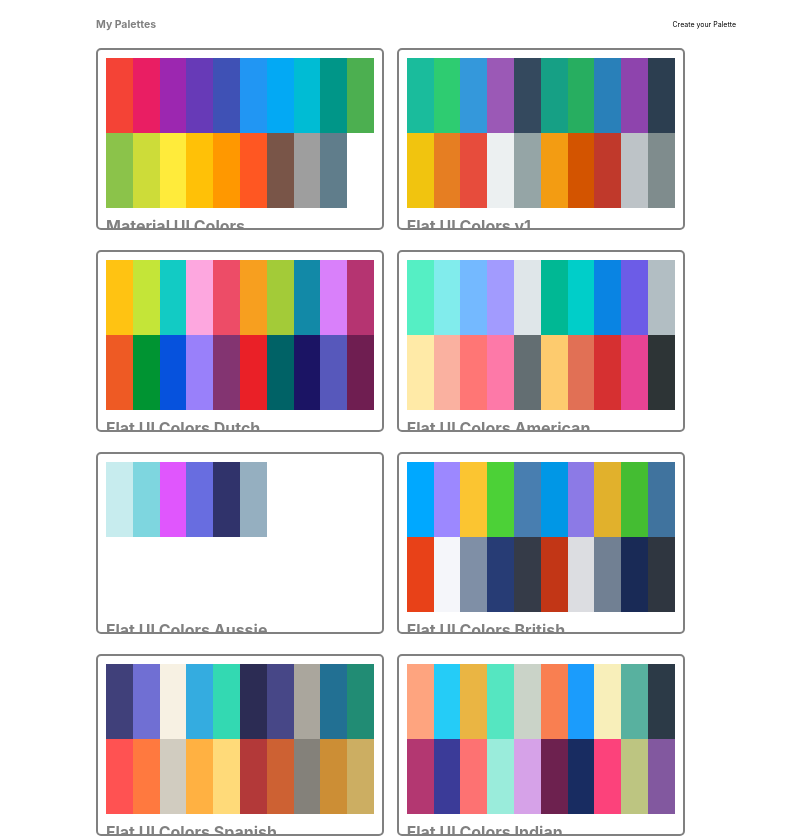
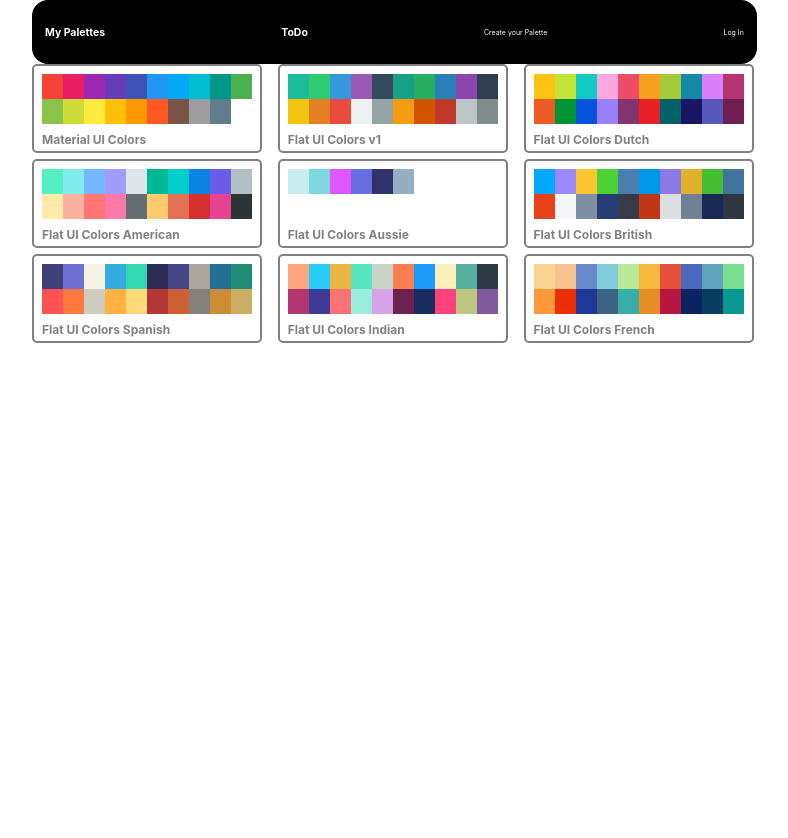
Before and after one commit to kimiakamrava/collage-app-frontend, a React (Create React App) app: page /palettes in a window 1280 px wide. Shown: the top 838 px of the page, without its empty margins (224-1012 px from the left). After the commit the page ends 800 px from the top, so only its background shows below. Built offline with nearby package versions, Linux system fonts and the light colour scheme.

Commit message:
some notes

```diff
--- a/package.json
+++ b/package.json
@@ -11,6 +11,7 @@
     "@testing-library/user-event": "^12.1.10",
     "array-move": "^3.0.1",
     "chroma-js": "^2.1.0",
+    "grid": "^3.3.7",
     "rc-slider": "^9.7.1",
     "react": "^17.0.1",
     "react-color": "^2.19.3",
--- a/src/App.js
+++ b/src/App.js
@@ -1,14 +1,19 @@
 import React, { Component } from 'react';
 import { Route, Switch, withRouter, Redirect } from "react-router-dom";
 import Palette from "./Palette";
+import Note from "./Note"
 import PaletteAll from "./PaletteAll";
 import ColorShadePalette from "./ColorShadePalette";
 import seedColors from "./seedColors";
+
 import CreatePalette from "./CreatePalette";
 import Login from "./Login";
 import Signup from "./Signup";
 import { createPalette } from "./materialHelpers";
 import api from './api';
+
+
+
 
 class App extends Component {
   constructor(props){
@@ -17,7 +22,9 @@
     this.state = {palettes: savedPalettes || seedColors };
 
     this.savedPalette = this.savedPalette.bind(this);
-    this.findPalette = this.findPalette.bind(this)
+    this.findPalette = this.findPalette.bind(this);
+    this.deletePalette = this.deletePalette.bind(this);
+
   }
   state = { auth: { currentUser: {} } };
 
@@ -54,19 +61,37 @@
       return palette.id === id;
     });
   }
+  deletePalette(id){
+   this.setState(
+     state => ({palettes: state.palettes.filter(palette => palette.id !== id)}),
+     this.syncLocalStorage
+   )
+  }
+
   savedPalette(newPalette){
     this.setState(
       {palettes: [...this.state.palettes, newPalette]},
       this.syncLocalStorage
       );
-  }
+    //   fetch(`${API_ROOT }/palettes`,{
+    //     method: 'POST',
+    //     headers : headers,
+    //     body: JSON.stringify(newPalette)
+    //   })
+    // //   .then(res => res.json())
+    // //   .then(campground => createCampgroundBook(campground, roadtrip))
+}
+
+
   syncLocalStorage(){
     window.localStorage.setItem("palettes", JSON.stringify(this.state.palettes));
   }
   render() {
     return (
+
       <Switch>
-        <Route exact path="/" render={() =><h1>welcome</h1>}/>
+        <Route exact path="/" render={() => <Note />}/>
+
         <Route
             path="/login"
             render={(routerProps) => {
@@ -74,8 +99,10 @@
             }}
          />
         <Route exact path="/Signup" render={(routerProps) => <Signup {...routerProps} handleLogin={this.handleLogin}/>}/>
+
+
         <Route exact path="/palette/new" render={(routeProps) => <CreatePalette savedPalette={this.savedPalette} palettes={this.state.palettes} {...routeProps}/>}/>
-        <Route exact path="/palettes" render={routeProps => ( <PaletteAll palettes={this.state.palettes} {...routeProps} /> )}/>
+        <Route exact path="/palettes" render={routeProps => ( <PaletteAll palettes={this.state.palettes} deletePalette={this.deletePalette} {...routeProps} user={this.state.auth} handleLogout={this.handleLogout}  /> )}/>
         <Route exact path="/palette/:id"
          render={routeProps => (
          <Palette
--- a/src/HomePalette.js
+++ b/src/HomePalette.js
@@ -1,6 +1,7 @@
-import React from 'react';
+import React, {Component} from 'react';
 import { withStyles } from '@material-ui/styles';
 import DeleteIcon from "@material-ui/icons/Delete";
+import { render } from '@testing-library/react';
 
 const style = {
     root:{
@@ -18,7 +19,7 @@
     },
     colors: {
       backgroundColor: "white",
-      height:"150px",
+      height:"50px",
       width: "100%",
       borderRadius: "5px" ,
       overFlow: "hidden",
@@ -33,7 +34,7 @@
       margin: "0",
       color: "gray",
       paddingTop: "0.5rem",
-      fontSize: "1rem",
+      fontSize: "0.75rem",
       position: "relative",
     },
     lilColor:{
@@ -65,26 +66,38 @@
     },
 };
 
-function HomePalette(props) {
-    const {classes, paletteName, colors} = props;
-    const lilColorGrid = colors.map(color => (
-        <div className={classes.lilColor}
-         style={{backgroundColor: color.color}}
-         key={color.name}
-        />
-    ))
+class HomePalette extends Component {
+  constructor(props){
+    super(props);
+    this.deletePalette = this.deletePalette.bind(this);
+  };
+  deletePalette(e){
+    e.stopPropagation();
+    this.props.handleDeletePalette(this.props.id);
+  }
+
+    render(){
+      const {classes, paletteName, colors, handleClick} = this.props;
+      const lilColorGrid = colors.map(color => (
+          <div className={classes.lilColor}
+           style={{backgroundColor: color.color}}
+           key={color.name}
+          />
+      ));
     return (
-        <div className={classes.root} onClick={props.handleClick}>
+        <div className={classes.root} onClick={handleClick}>
         <div className={classes.colors}>
         {lilColorGrid}
         </div>
         <h5 className={classes.title}>{paletteName}
         </h5>
-        <div className={classes.delete}>
-          <DeleteIcon className={classes.deleteIcon}/>
-        </div>
+
+          <DeleteIcon className={classes.deleteIcon}
+          onClick={this.deletePalette}/>
+
         </div>
     );
+  };
 }
 
 export default withStyles(style)(HomePalette);
--- /dev/null
+++ b/src/Note.js
@@ -0,0 +1,38 @@
+import React, {useState} from "react";
+import NoteList from "./NoteList";
+import Typography from "@material-ui/core/Typography";
+import Paper from "@material-ui/core/Paper";
+import AppBar from "@material-ui/core/AppBar";
+import Toolbar from "@material-ui/core/Toolbar";
+import Grid from "@material-ui/core/Grid";
+import App from "./App";
+
+
+function Note(){
+    const initialNotes = [
+        {id: 1, task: "study FaceBook Palette", completed: false},
+        {id: 2, task: "suggestions pinterest palette", completed: true},
+        {id: 3, task: " pinterest palette red", completed: false},
+     ]
+    const [notes, setNotes] = useState(initialNotes);
+    return (
+        <Paper
+          style={{
+              padding: 0,
+              margin: 0,
+              height: "100vh",
+              backgroundColor: "#fafafa"
+          }}
+          elevation={0}
+        >
+            <AppBar color='default' position='static' style={{ height: "64px"}}>
+                <Toolbar>
+                    <Typography color='inherit'>MY NOTES</Typography>
+                </Toolbar>
+            </AppBar>
+            <NoteList notes={notes} />
+        </Paper>
+    );
+}
+
+export default Note;
--- /dev/null
+++ b/src/NoteList.js
@@ -0,0 +1,24 @@
+import React from "react";
+import Paper from "@material-ui/core/Paper";
+import List from "@material-ui/core/List";
+import Divider from "@material-ui/core/Divider";
+import ListItem from "@material-ui/core/ListItem";
+import ListItemText from "@material-ui/core/ListItemText";
+
+function NoteList(props) {
+  return (
+      <Paper>
+          <List>
+               {props.notes.map(note => (
+                   <>
+                  <ListItem>
+                      <ListItemText>{note.task}</ListItemText>
+                  </ListItem>
+                  <Divider />
+                  </>
+                ))}
+          </List>
+      </Paper>
+  );
+}
+export default NoteList;
--- a/src/PaletteAll.js
+++ b/src/PaletteAll.js
@@ -1,6 +1,6 @@
 import React, { Component } from 'react';
 import HomePalette from './HomePalette';
-import { Link } from "react-router-dom";
+import { Link, withRouter } from "react-router-dom";
 import { withStyles } from '@material-ui/styles';
 
 const style = {
@@ -13,7 +13,7 @@
 
     },
     container: {
-        width: "50%",
+        width: "60%",
         display: "flex",
         alignItems: "flex-start",
         flexDirection : "column",
@@ -24,23 +24,29 @@
     },
     nav: {
         display: "flex",
+        borderRadius: "2vh",
         alignItems: "center",
-        height: "6vh",
+        height: "8vh",
         fontSize: "7px",
-        width : "100%",
+        width : "91%",
+        flexWrap: "wrap",
+        justifyContent: "center",
+        padding: "0 13px",
         justifyContent: "space-between",
-        color: "gray",
+       backgroundColor: "black",
+        color: "white",
         "& a": {
-            color: "Black",
+            color: "white",
             fontSize : "7px",
             textDecoration: "none",
         }
     },
     palettes:{
+
       boxSizing: "border-box",
       width: "100%",
       display: "grid",
-      gridTemplateColumns:"repeat(2, 45%)",
+      gridTemplateColumns:"repeat(3, 30%)",
       gridGap: "2%",
       fontSize: "8px",
     }
@@ -50,19 +56,50 @@
     openPalette(id) {
     this.props.history.push(`/palette/${id}`);
     }
+    handleLogout = () => {
+        localStorage.removeItem('token');
+        this.setState({ auth: { currentUser: {} } });
+    };
     render() {
-        const { palettes, classes } = this.props;
+        const loggedIn = !!this.props.user;
+        const { palettes, classes, deletePalette } = this.props;
         return (
             <div className={classes.root}>
                 <div className={classes.container}>
                     <nav className={classes.nav}>
-                     <h1>My Palettes</h1>
-                     <Link to='/palette/new'>Create your Palette</Link>
+                    <h1>My Palettes</h1>
+                    <h2>ToDo</h2>
+
+                    <Link to='/palette/new'>Create your Palette</Link>
+                    {loggedIn ? (
+                      <div className="item">
+                        {`Welcome ${this.props.user["currentUser"]["user"]["username"]}`}
+                       </div>
+                    ) : null}
+                   {loggedIn ? (
+                       <a
+                            onClick={() => {
+                             this.props.history.push('/login');
+                             this.props.handleLogout();
+                            }}
+                            className="item"
+                        >
+                    <div className="ui primary button">Log Out</div>
+                </a>
+                ) : (
+                 <Link to="/login" className="item">
+                     <div className="ui primary button">Log In</div>
+                 </Link>
+                )}
+
+
 
                     </nav>
                    <div className={classes.palettes}>
                      {palettes.map(palette => (
-                       <HomePalette {...palette} handleClick={() => this.openPalette(palette.id)} />
+                       <HomePalette {...palette} handleClick={() => this.openPalette(palette.id)}
+                       handleDeletePalette={deletePalette} key={palette.id} id={palette.id}
+                       />
                     ))}
                     </div>
                 </div>
--- /dev/null
+++ b/src/ToDo.js
@@ -0,0 +1,3 @@
+function ToDo() {
+ return <h1>ToDo</h1>
+}
```
Also changed, not shown: src/Canvas.js (added, +25 -0 lines), src/CanvasContext.js (added, +70 -0 lines), src/Palette.js (line endings or trailing spaces), 1 other file (tests, documents, lock files or other folders).
